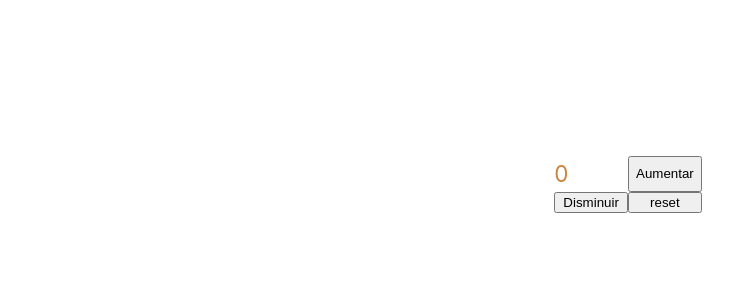
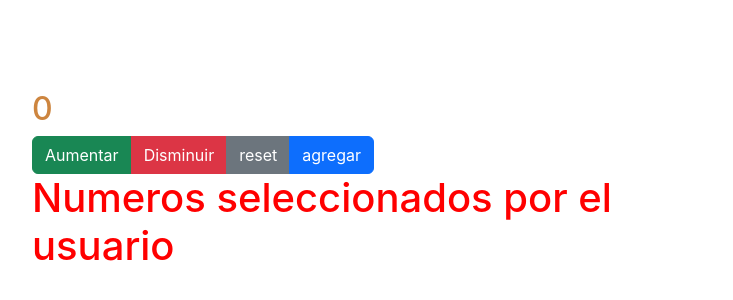
Before and after one commit to usar77e/vuejsUsuario, a Vue app in the folder api-cic-usuario/: page / in a window 1280 px wide. Shown: the part 216-516 px from the top of the page, without its empty margins (12-745 px from the left). Built offline with nearby package versions, Linux system fonts and the light colour scheme.

Commit message:
bootstrap
se agrega bootstrap

```diff
--- a/api-cic-usuario/index.html
+++ b/api-cic-usuario/index.html
@@ -4,7 +4,11 @@
     <meta charset="UTF-8">
     <link rel="icon" href="/favicon.ico">
     <meta name="viewport" content="width=device-width, initial-scale=1.0">
+
     <title>Api Usuarios</title>
+    <!-- CSS only -->
+    <link href="https://cdn.jsdelivr.net/npm/bootstrap@5.2.2/dist/css/bootstrap.min.css" rel="stylesheet" integrity="sha384-Zenh87qX5JnK2Jl0vWa8Ck2rdkQ2Bzep5IDxbcnCeuOxjzrPF/et3URy9Bv1WTRi" crossorigin="anonymous">
+
   </head>
   <body>
     <div id="app"></div>
--- a/api-cic-usuario/src/App.vue
+++ b/api-cic-usuario/src/App.vue
@@ -4,6 +4,8 @@
 
   const counter = ref(0);
   const arrayColor = ["red", "green"];
+
+  const arrayFavoritos = ref([]);
 
   const increment = () => counter.value ++;
 
@@ -22,14 +24,41 @@
       return 'negative'
     }
   })
+
+  const classEstado = computed(() => {
+    const resultado = arrayFavoritos.value.find( num => num === counter.value);
+    //console.log("rres -> "  + resultado);
+    if(resultado === 0) return true;
+    return resultado ? true : false;
+  })
+
+  const add = () => {
+    arrayFavoritos.value.push(counter.value);
+    console.log(arrayFavoritos);
+  }
+
 </script>
 
 <template>
-  <h2 :class="classCounter">{{ counter }}</h2>
+  <div class="container">
+    <h2 :class="classCounter">{{ counter }}</h2>
+    <div class="btn-group">
+      <button @click="increment" class="btn btn-success">Aumentar</button>
+      <button @click="decrement" class="btn btn-danger">Disminuir</button>
+      <button @click="reset" class="btn btn-secondary">reset</button>
+      <button :disabled="classEstado" @click="add" class="btn btn-primary">agregar</button>
+    </div>
 
-  <button @click="increment">Aumentar</button>
-  <button @click="decrement">Disminuir</button>
-  <button @click="reset">reset</button>
+    <h1>Numeros seleccionados por el usuario</h1>
+    <ul class="list-group">
+      <li v-for="(fav, index) in arrayFavoritos"
+      :key="index" class="list-group-item">
+        {{ fav }}
+      </li>
+    </ul>
+
+  </div>
+
 </template>
 
 <style>
```
